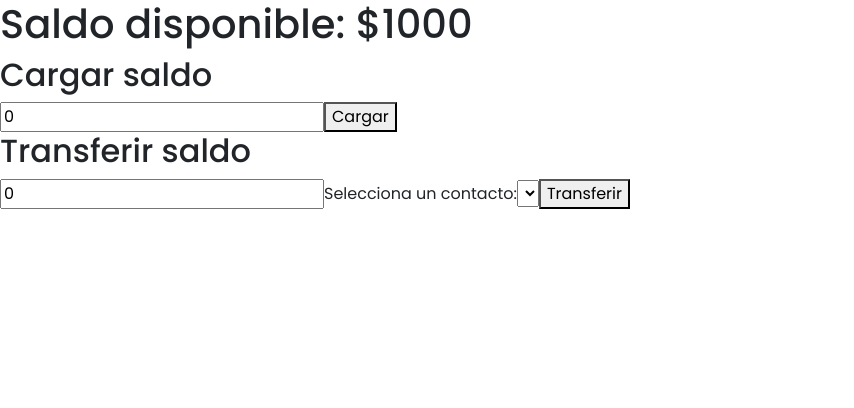
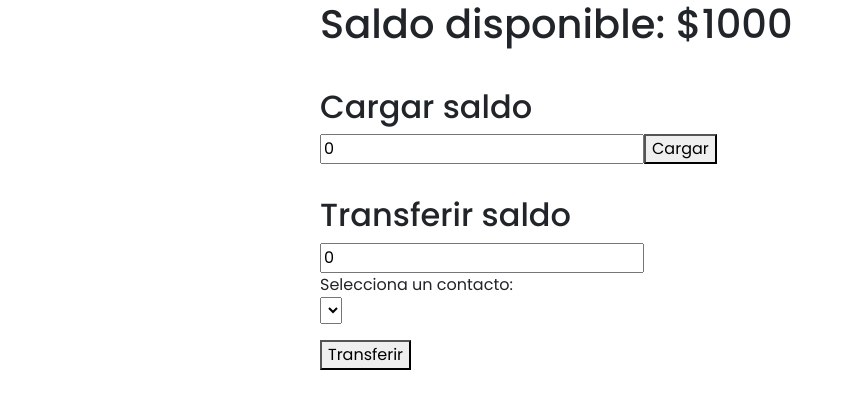
Before and after one commit to ignaciocastrocenteno/PNT2-BancARG, a Vue app: page /transferir in a window 1280 px wide. Shown: the top 408 px of the page, without its empty margins (0-854 px from the left). Built offline with nearby package versions, Linux system fonts and the light colour scheme.

Commit message:
Corrección de estilos sobre el componente 'ManejarSaldo.vue' + Semantics

```diff
--- a/src/components/ManejarSaldo.vue
+++ b/src/components/ManejarSaldo.vue
@@ -1,14 +1,14 @@
 <template>
   <main>
-    <div>
+    <section id="saldoDisponible">
       <h1>Saldo disponible: ${{ saldoTotal }}</h1>
-    </div>
-    <div>
+    </section>
+    <section id="cargaDeSaldo">
       <h2>Cargar saldo</h2>
       <input v-model.number="agregarSaldo" type="number" placeholder="Monto a sumar" min="0" />
       <button @click="sumarSaldo">Cargar</button>
-    </div>
-    <div>
+    </section>
+    <section id="transferencias">
       <h2>Transferir saldo</h2>
       <input
         v-model.number="montoTransferencia"
@@ -16,15 +16,23 @@
         placeholder="Monto a transferir"
         min="0"
       />
-      <label for="contacto">Selecciona un contacto:</label>
-      <select id="contacto" v-model="contactoSeleccionado">
-        <option v-for="contacto in listaContactos" :key="contacto.cuenta" :value="contacto.cuenta">
-          {{ contacto.nombre }}
-        </option>
-      </select>
-      <button @click="transferirSaldo">Transferir</button>
+      <div>
+        <label for="contacto">Selecciona un contacto:</label>
+      </div>
+      <div>
+        <select id="contacto" v-model="contactoSeleccionado">
+          <option
+            v-for="contacto in listaContactos"
+            :key="contacto.cuenta"
+            :value="contacto.cuenta"
+          >
+            {{ contacto.nombre }}
+          </option>
+        </select>
+      </div>
+      <button @click="transferirSaldo" id="submitTransferencia">Transferir</button>
       <p>{{ mensaje }}</p>
-    </div>
+    </section>
   </main>
 </template>
 
@@ -100,3 +108,19 @@ export default {
   }
 }
 </script>
+
+<style scoped>
+main {
+  margin-left: 25%;
+}
+#saldoDisponible {
+  margin-bottom: 2.5rem;
+}
+#cargaDeSaldo {
+  margin-bottom: 2rem;
+}
+#submitTransferencia {
+  margin-top: 1rem;
+  margin-bottom: 2rem;
+}
+</style>
```
